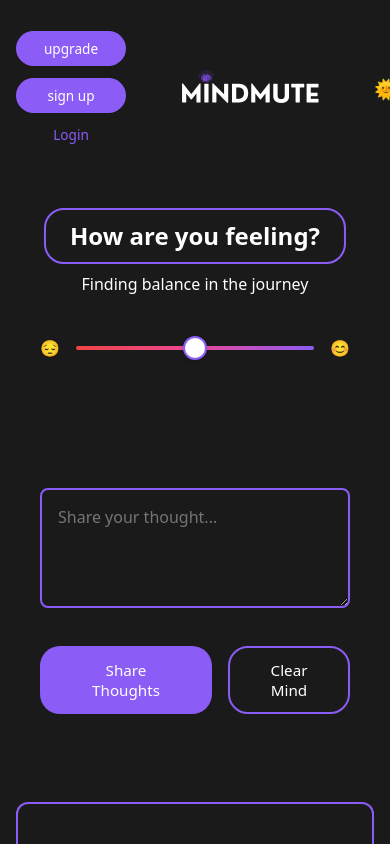
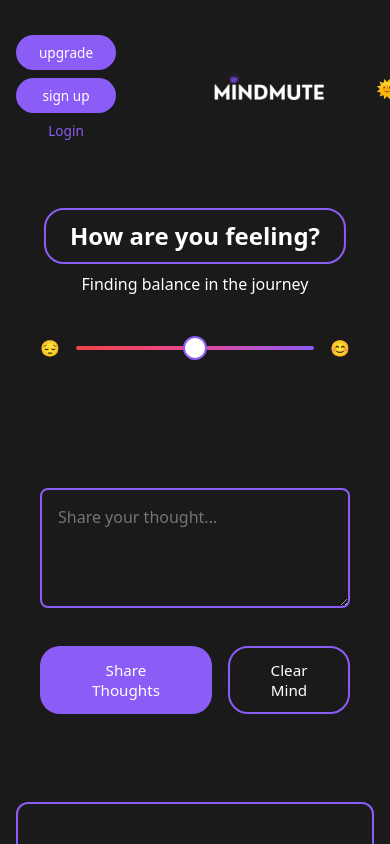
Before and after one commit to fahadbash1r/Mindmute, a React (Vite) app: page / in a window 390 px wide. Shown: the top 844 px of the page. Built offline with nearby package versions, Linux system fonts and the light colour scheme.

Commit message:
Adjust mobile logo position and mode switcher spacing

```diff
--- a/src/App.css
+++ b/src/App.css
@@ -643,35 +643,36 @@ main {
   header {
     padding: 1rem;
     grid-template-columns: auto 1fr auto;
-    gap: 1.5rem;
+    gap: 1rem;
     position: relative;
   }
 
   .logo-container {
     position: static;
     transform: none;
-    margin-left: -1rem;
+    margin-left: 0.5rem;
   }
 
   .logo img {
-    max-height: 45px;
+    max-height: 35px;
     width: auto;
   }
 
   .mode-switcher {
     position: absolute;
-    right: 1.5rem;
+    right: 1.25rem;
     top: 50%;
     transform: translateY(-50%);
-    padding: 0.75rem;
+    padding: 0.5rem;
     z-index: 10;
+    font-size: 1.1rem;
   }
 
   .auth-buttons {
     flex-direction: column;
     align-items: flex-start;
-    gap: 1rem;
-    min-width: 110px;
+    gap: 0.75rem;
+    min-width: 100px;
   }
 
   .upgrade-btn, .sign-up-btn {
@@ -821,11 +822,11 @@ main {
   }
 
   .auth-buttons {
-    gap: 0.75rem;
+    gap: 0.5rem;
   }
 
   .logo img {
-    max-height: 40px;
+    max-height: 32px;
   }
 }
 
```
